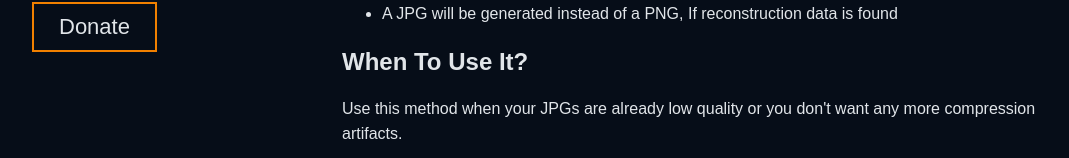
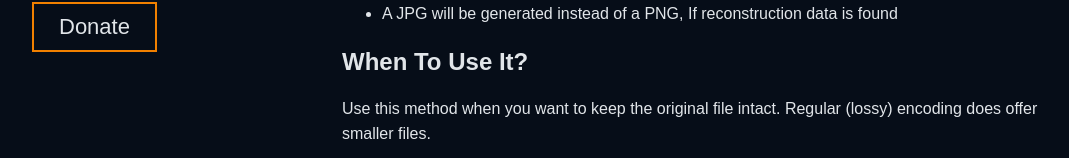
Before and after one commit to JacobDev1/xl-converter-docs, a React (Vite) app: page /jpg-reconstruction in a window 1280 px wide. Shown: the part 726-884 px from the top of the page, without its empty margins (158-1227 px from the left). Built offline with nearby package versions, Linux system fonts and the light colour scheme; the HTML template or start-up script is replaced by a standard one.

Commit message:
Change desc.

```diff
--- a/src/pages/JPGReconstruction.tsx
+++ b/src/pages/JPGReconstruction.tsx
@@ -27,6 +27,6 @@ export default function JPGReconstruction(){
         </ul>
 
         <h2>When To Use It?</h2>
-        <p>Use this method when your JPGs are already low quality or you don't want any more compression artifacts.</p>
+        <p>Use this method when you want to keep the original file intact. Regular (lossy) encoding does offer smaller files.</p>
     </>);
 }
```
